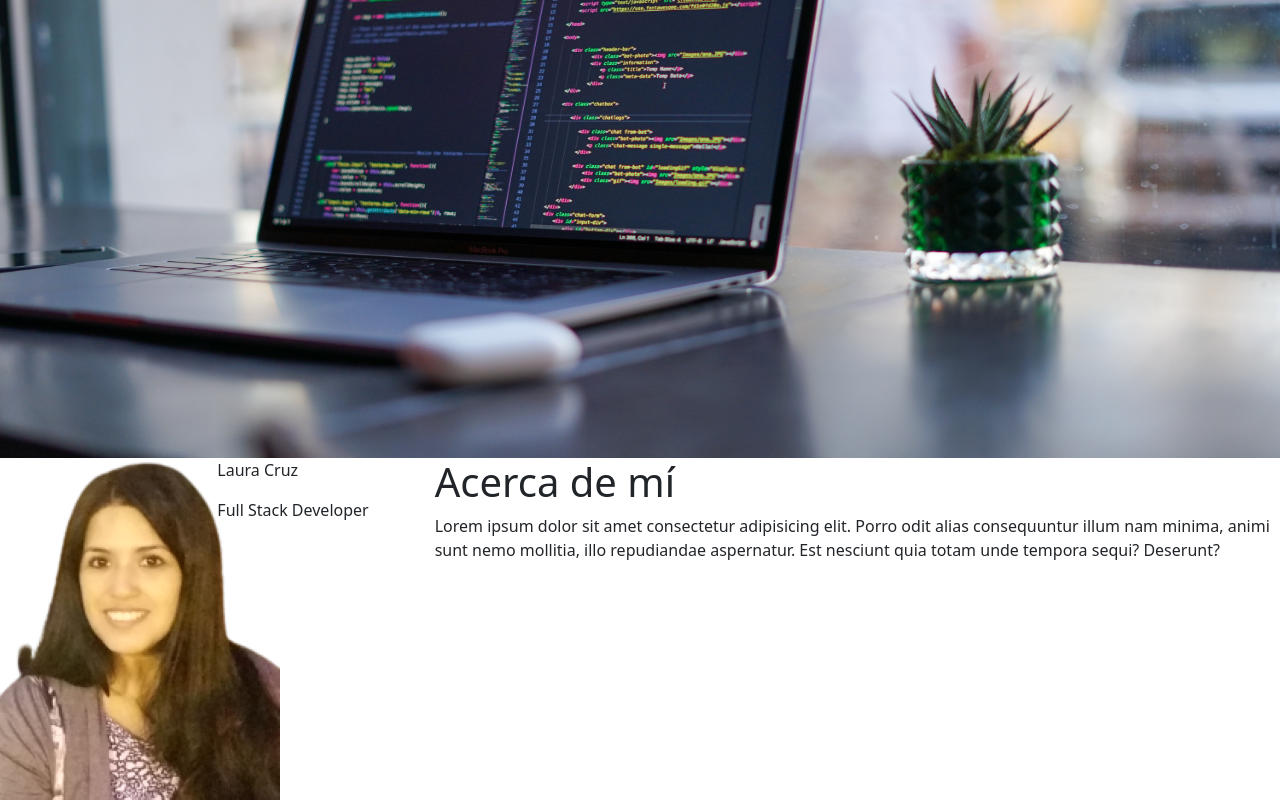
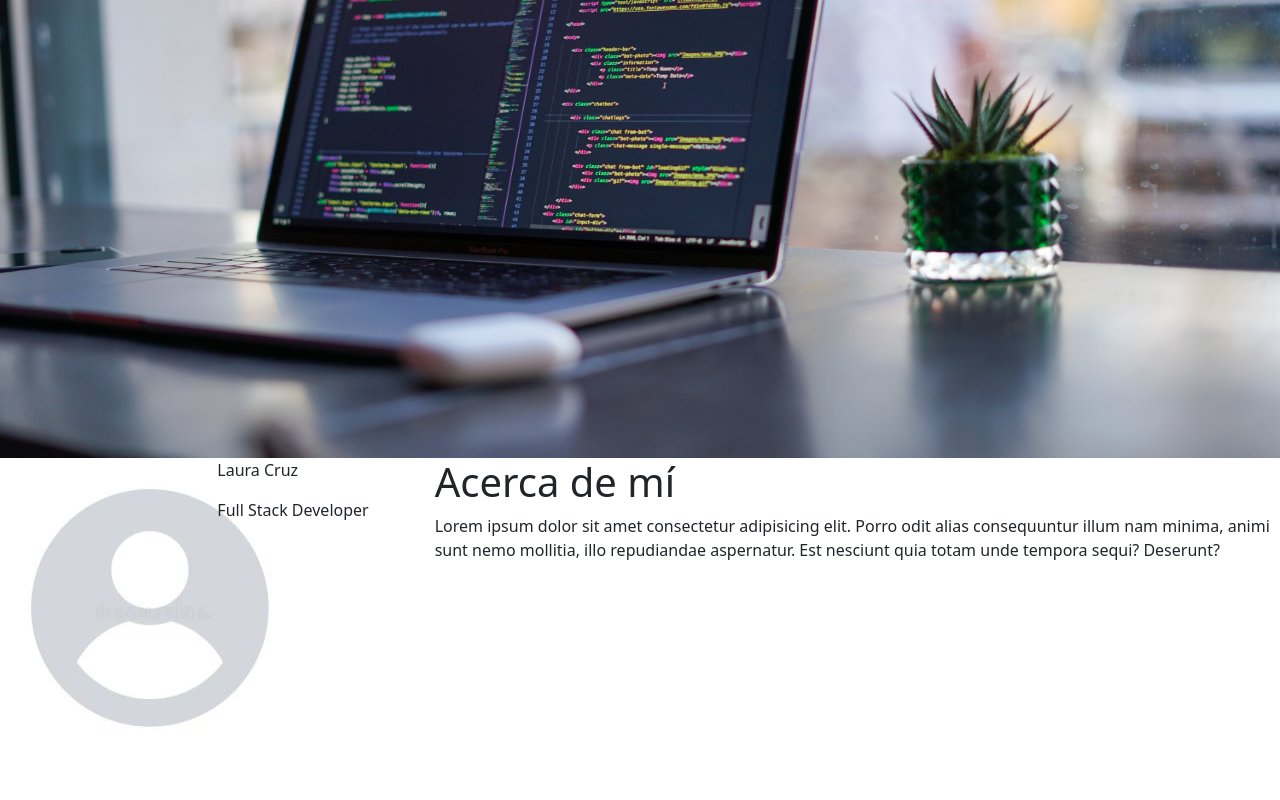
Before and after one commit to LauraPatriciaCruz/PortfolioFrontendArpro, an Angular app in the folder PortfolioFrontendArpro/: page / in a window 1280 px wide. Shown: the part 242-1042 px from the top of the page. After the commit the page ends 1000 px from the top, so only its background shows below. Built offline with nearby package versions, Linux system fonts and the light colour scheme.

Commit message:
quité PortfolioFrontendArpro de rutas en angular.json enter the commit message for your changes. Lines starting

```diff
--- a/PortfolioFrontendArpro/angular.json
+++ b/PortfolioFrontendArpro/angular.json
@@ -26,10 +26,10 @@
             ],
             "styles": [
               "src/styles.css",
-              "PortfolioFrontendArpro/node_modules/bootstrap/dist/css/bootstrap.css"
+              "node_modules/bootstrap/dist/css/bootstrap.css"
             ],
             "scripts": [
-              "PortfolioFrontendArpro/node_modules/bootstrap/dist/js/bootstrap.js"
+              "node_modules/bootstrap/dist/js/bootstrap.js"
             ]
           },
           "configurations": {
--- a/PortfolioFrontendArpro/src/app/components/acerca-de/acerca-de.component.html
+++ b/PortfolioFrontendArpro/src/app/components/acerca-de/acerca-de.component.html
@@ -1,6 +1,6 @@
 <div class="row">
         <div class="col-xs-12 col-sm-2 col-md-2 col-lg-2">
-            <img src="../../../assets/laliPng.png" alt="foto-perfil" class="image-fluid">
+            <img src="../../../assets/perfilDefault.jpg" alt="foto-perfil" class="image-fluid">
         </div>
         <div class="col-xs-12 col-sm-2 col-md-2 col-lg-2">
             <p>Laura Cruz</p>
```
Also changed, not shown: PortfolioFrontendArpro/src/assets/perfilDefault.jpg.
